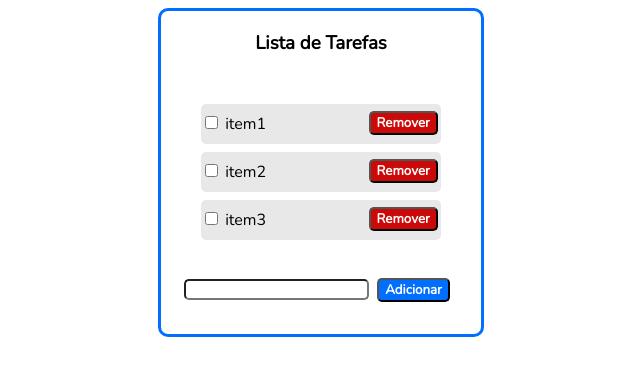
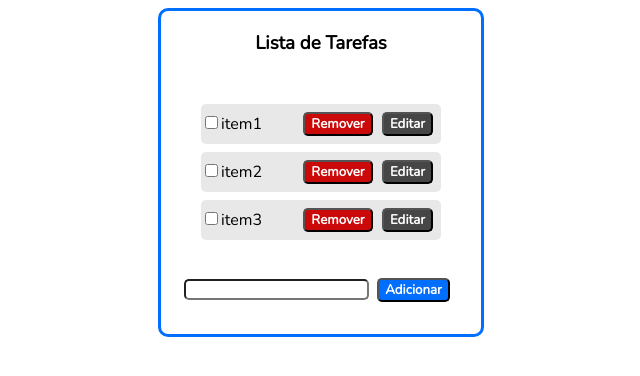
Before and after one commit to ge-cyber-developer/To-Do-List-, an Angular app in the folder ToDoList/: page / in a window 1280 px wide. Shown: the top 376 px of the page, without its empty margins (319-959 px from the left). Built offline with nearby package versions, Linux system fonts and the light colour scheme.

Commit message:
implementar edição

```diff
--- a/ToDoList/src/app/add-item/add-item.html
+++ b/ToDoList/src/app/add-item/add-item.html
@@ -1,4 +1,4 @@
 <div class="add-item">
   <input class="input-adicionar" type="text" [(ngModel)]= "tarefa">
-  <button class="add-button" (click)= "addTarefa()">Adicionar</button> <!-- (click)= "addTarefa()" = Binding Event => adicionamos uma função ao evento  -->
+  <button class="add-button" (click)="addTarefa()"> Adicionar </button> <!-- (click)= "addTarefa()" = Binding Event => adicionamos uma função ao evento  -->
 </div>
--- a/ToDoList/src/app/app.module.ts
+++ b/ToDoList/src/app/app.module.ts
@@ -12,7 +12,7 @@ import { AddItem } from './add-item/add-item';
     AppComponent,
     ToDoList,
     ListContent,
-    AddItem
+    AddItem,
   ],
   imports: [
     BrowserModule,
--- a/ToDoList/src/app/list-content/list-content.css
+++ b/ToDoList/src/app/list-content/list-content.css
@@ -26,10 +26,39 @@
 .item .remove-button
 {
   border-radius: 5px;
+  position:static;
   font-family: 'Nunito', sans-serif;
-  margin: 0 0.2rem 0.2rem 0 ;
+  margin-right: -2rem;
   background-color: rgb(204, 9, 9);
   color: white;
   font-weight: bold;
 
 }
+.edit-button{
+  border-radius: 5px;
+  margin-right: 0.5rem;
+  font-family: 'Nunito', sans-serif;
+  background-color:  rgb(70, 70, 70);
+  color: white;
+  font-weight: bold;
+}
+.edit-style{
+  display: flex;
+  justify-content: center;
+  align-items: baseline;
+
+}
+.edit-input{
+  border-radius: 5px;
+  height: 1rem;
+
+}
+.edit-save-button
+{
+  border-radius: 5px;
+  font-family: 'Nunito', sans-serif;
+  margin: 0.5rem 0.5rem 2rem 0.5rem;
+  background-color:  rgb(13, 218, 2);
+  color: white;
+  font-weight: bold;
+}
--- a/ToDoList/src/app/list-content/list-content.html
+++ b/ToDoList/src/app/list-content/list-content.html
@@ -1,12 +1,22 @@
 <ul class="list-content">
   <li class="item"
     *ngFor= "let item of items"
-    [ngClass]="{'style-done': item.feito == true}"
-  >
-    <div><input type="checkbox" [(ngModel)]="item.feito"  (click)= "showTarefas()">
-    {{item.name}} </div> <button class="remove-button" (click)= "removeTarefa(item)">Remover</button> <!-- (click)= "removeTarefa(item)" = Binding Event => adicionamos uma função ao evento  -->
+    [ngClass]="{'style-done': item.feito == true}">
+    <div>
+      <input type="checkbox" [(ngModel)]="item.feito"  (click)= "showTarefas()">{{item.name}}
+    </div>
+    <button class="remove-button" (click)= "removeTarefa(item)">Remover</button> <!-- (click)= "removeTarefa(item)" = Binding Event => adicionamos uma função ao evento  -->
+    <button class="edit-button" (click)= "editTarefa(item)">Editar</button>
   </li>
   <ng-container *ngIf="items.length == 0">
     <p>Não tem nenhuma tarefa na sua lista!</p>
   </ng-container>
+
+  <ng-container *ngIf="this.isEditing == true" >
+    <div class="edit-style">
+      <input class ="edit-input" type="text" [(ngModel)]= "editionItem">
+      <button class="edit-save-button" (click)="saveTarefa(editionItem)">Salvar</button>
+    </div>
+  </ng-container>
+
 </ul>
--- a/ToDoList/src/app/list-content/list-content.ts
+++ b/ToDoList/src/app/list-content/list-content.ts
@@ -21,9 +21,14 @@ export class ListContent{
   itemsMudaram = new EventEmitter();
 
   @Output() removeItem = new EventEmitter();
+  @Output() editItem = new EventEmitter();
+  @Output() saveItem = new EventEmitter();
+
+  public items : Array<Item> = [];
+  public isEditing : Boolean = false;
+  public editionItem : string = "";
 
 
-  public items : Array<Item> = [];
 
 
   ngOnInit() {
@@ -47,4 +52,19 @@ export class ListContent{
   }
 
 
+  editTarefa(item: Item)
+  {
+    this.isEditing = true;
+    this.editItem.emit(item)
+
+  }
+
+  saveTarefa(edition : string)
+  {
+    console.log(this.editionItem);
+    this.saveItem.emit(edition);
+    this.isEditing = false;
+  }
+
+
 }
--- a/ToDoList/src/app/todolist/todolist.html
+++ b/ToDoList/src/app/todolist/todolist.html
@@ -5,6 +5,8 @@
     <list-content
       [itemsMudaram] = "itemsMudaram"
       (removeItem)="removeTarefa($event)"
+      (editItem)="editTarefa($event)"
+      (saveItem)="saveTarefa($event)"
     ></list-content>
 
     <add-item
--- a/ToDoList/src/app/todolist/todolist.ts
+++ b/ToDoList/src/app/todolist/todolist.ts
@@ -1,5 +1,5 @@
 import { Component, EventEmitter } from '@angular/core';
-import { ListContent } from '../list-content/list-content'
+import { ListContent } from '../list-content/list-content';
 
 export type Item = {
   feito: boolean;
@@ -7,13 +7,13 @@ export type Item = {
 }
 
 
+
+
 @Component({
   selector:'app-todolist',
   templateUrl:'./todolist.html',
   styleUrls: ['todolist.css'],
 })
-
-
 
 
 export class ToDoList {
@@ -25,6 +25,7 @@ export class ToDoList {
     { name: 'item3', feito: false },
   ];
   public itemsMudaram = new EventEmitter();
+
 
 
   ngOnInit() {
@@ -46,6 +47,21 @@ export class ToDoList {
     this.itemsMudaram.emit(this.items);
   }
 
+  public localizacaoItem : number = 0;
+
+  editTarefa(tarefa : Item)
+  {
+    this.localizacaoItem = this.items.indexOf(tarefa);
+    console.log(this.localizacaoItem);
+  }
+
+  saveTarefa(edition : string)
+  {
+    console.log(this.localizacaoItem);
+    this.items[this.localizacaoItem].name = edition;
+    this.itemsMudaram.emit(this.items);
+  }
+
   removeTarefa(itemASerDeletado: Object){
     this.items = this.items.filter((itemNoArray) => {
       if (itemNoArray != itemASerDeletado){
@@ -58,4 +74,5 @@ export class ToDoList {
     this.itemsMudaram.emit(this.items);
   }
 
+
 }
```
Also changed, not shown: 1 other file (tests, documents, lock files or other folders).
